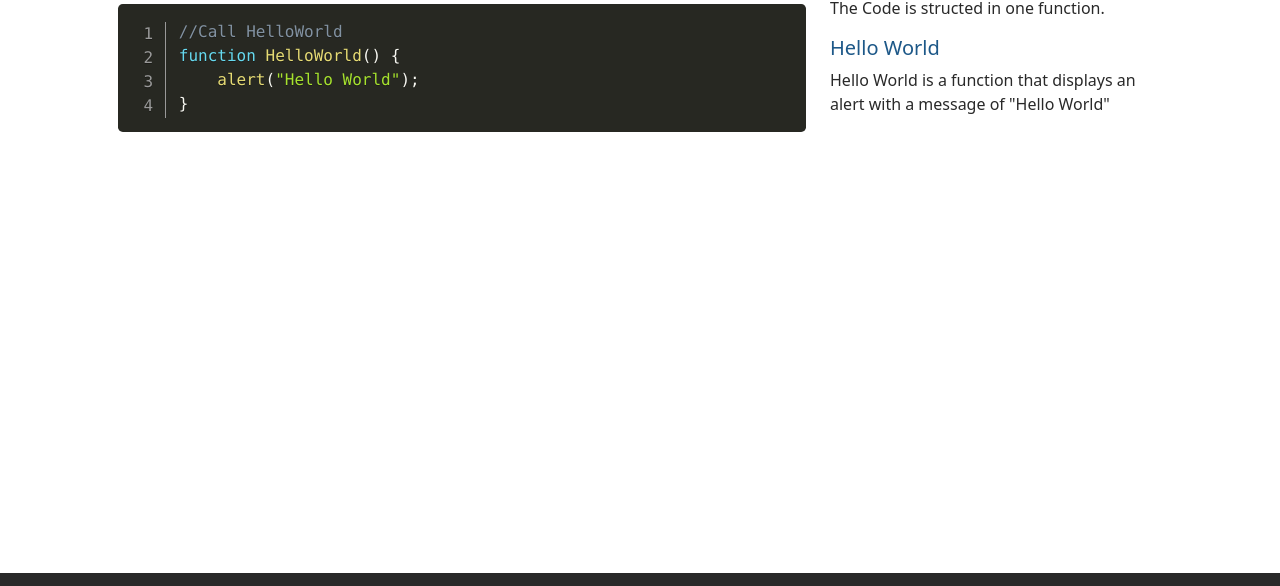
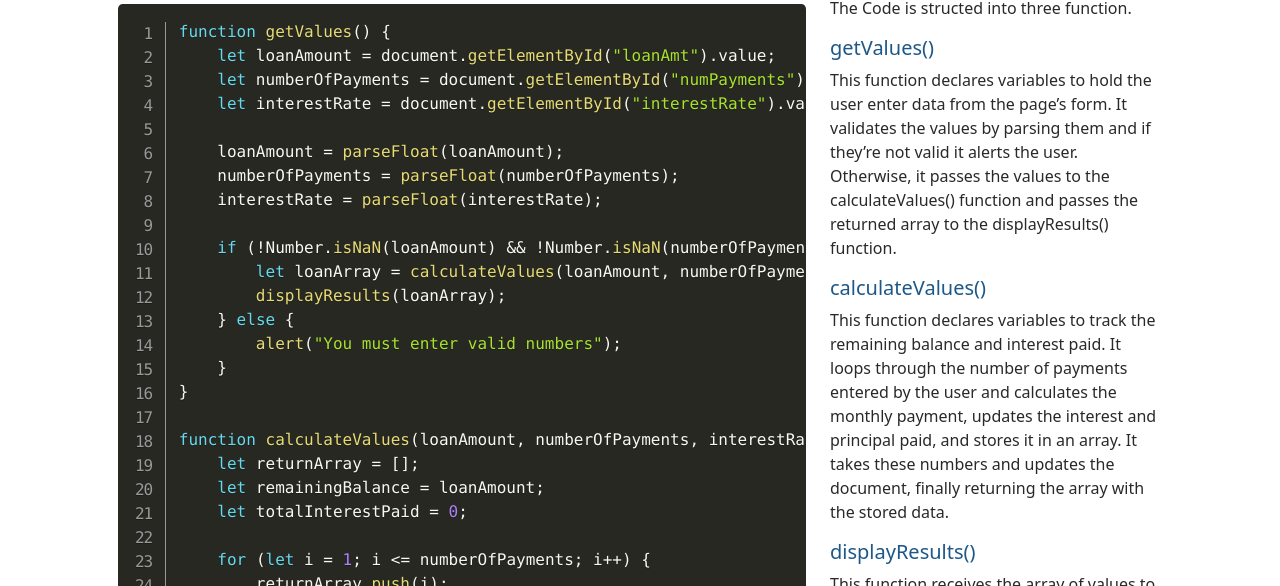
Before and after one commit to ArthurRedmond/LoanShark, a plain HTML site: page code.html in a window 1280 px wide. Shown: the part 147-733 px from the top of the page. Drawn offline with nearby package versions, Linux system fonts and the light colour scheme.

Commit message:
Update code.html

```diff
--- a/code.html
+++ b/code.html
@@ -53,21 +53,101 @@
     <!-- ==== Main Section === -->
     <main class="flex-shrink-0">
         <div class="container py-5 px-5">
-            <h2 class="border-1 border-bottom border-dark mt-5">The Code for APP NAME</h2>
+            <h2 class="border-1 border-bottom border-dark mt-5">The Code for Loan Shark</h2>
             <div class="row row-cols-1 row-cols-lg-2">
                 <div class="col-lg-8">
                     <pre class="line-numbers"><code class="language-javascript">
-                        //Call HelloWorld
-                        function HelloWorld() {
-                            alert("Hello World");
+                        function getValues() {
+                            let loanAmount = document.getElementById("loanAmt").value;
+                            let numberOfPayments = document.getElementById("numPayments").value;
+                            let interestRate = document.getElementById("interestRate").value;
+
+                            loanAmount = parseFloat(loanAmount);
+                            numberOfPayments = parseFloat(numberOfPayments);
+                            interestRate = parseFloat(interestRate);
+
+                            if (!Number.isNaN(loanAmount) && !Number.isNaN(numberOfPayments) && !Number.isNaN(interestRate)) {
+                                let loanArray = calculateValues(loanAmount, numberOfPayments, interestRate);
+                                displayResults(loanArray);
+                            } else {
+                                alert("You must enter valid numbers");
+                            }
+                        }
+
+                        function calculateValues(loanAmount, numberOfPayments, interestRate) {
+                            let returnArray = [];
+                            let remainingBalance = loanAmount;
+                            let totalInterestPaid = 0;
+
+                            for (let i = 1; i <= numberOfPayments; i++) {
+                                returnArray.push(i);
+
+                                let monthlyPayment = (loanAmount * ((interestRate / 1200) / (1 - Math.pow(1 + (interestRate / 1200), (numberOfPayments * -1)))));
+                                returnArray.push(monthlyPayment);
+
+                                let interestPaid = remainingBalance * (interestRate / 1200);
+                                let principalPaid = monthlyPayment - interestPaid
+
+                                returnArray.push(principalPaid);
+
+                                returnArray.push(interestPaid);
+
+                                totalInterestPaid += interestPaid;
+                                returnArray.push(totalInterestPaid);
+
+                                remainingBalance -= principalPaid;
+                                returnArray.push(remainingBalance);
+                            }
+
+                            document.getElementById("monthlyPayment").classList.add("output-payment");
+                            document.getElementById("monthlyPayment").innerHTML = `$${returnArray[1].toFixed(2)}`;
+                            document.getElementById("totalPrincipal").innerHTML = `$${loanAmount}`;
+                            document.getElementById("totalInterest").innerHTML = `$${totalInterestPaid.toFixed(2)}`;
+                            let totalCost = totalInterestPaid + loanAmount;
+                            document.getElementById("totalCost").innerHTML = `$${totalCost.toFixed(2)}`;
+
+                            return returnArray;
+                        }
+
+                        function displayResults(loanArray) {
+                            let tableBody = document.getElementById("results");
+                            let templateRow = document.getElementById("outputTemplate");
+                            tableBody.innerHTML = "";
+
+                            for (let index = 0; index < loanArray.length; index += 6) {
+
+                                let tableRow = document.importNode(templateRow.content, true);
+                                let rowCols = tableRow.querySelectorAll("td");
+
+                                rowCols[0].textContent = loanArray[index];
+                                rowCols[1].textContent = loanArray[index + 1].toFixed(2);
+                                rowCols[2].textContent = loanArray[index + 2].toFixed(2);
+                                rowCols[3].textContent = loanArray[index + 3].toFixed(2);
+                                rowCols[4].textContent = loanArray[index + 4].toFixed(2);
+                                rowCols[5].textContent = loanArray[index + 5].toFixed(2);
+
+                                tableBody.appendChild(tableRow);
+                            }
                         }
                     </code>
                     </pre>
                 </div>
                 <div class="col-lg-4">
-                    <p>The Code is structed in one function.</p>
-                    <h5>Hello World</h5>
-                    <p>Hello World is a function that displays an alert with a message of "Hello World"</p>
+                    <p>The Code is structed into three function.</p>
+                    <h5>getValues()</h5>
+                    <p>This function declares variables to hold the user enter data from the page’s form. It validates
+                        the values by parsing them and if they’re not valid it alerts the user. Otherwise, it passes the
+                        values to the calculateValues() function and passes the returned array to the displayResults()
+                        function.</p>
+                    <h5>calculateValues()</h5>
+                    <p>This function declares variables to track the remaining balance and interest paid. It loops
+                        through the number of payments entered by the user and calculates the monthly payment, updates
+                        the interest and principal paid, and stores it in an array. It takes these numbers and updates
+                        the document, finally returning the array with the stored data.</p>
+                    <h5>displayResults()</h5>
+                    <p>This function receives the array of values to be entered into the table. It retrieves the
+                        template from the document and loops through the array six indexes at a time. It inserts the
+                        values into the snippets and appends them to the table body.</p>
                 </div>
             </div>
         </div>
```
